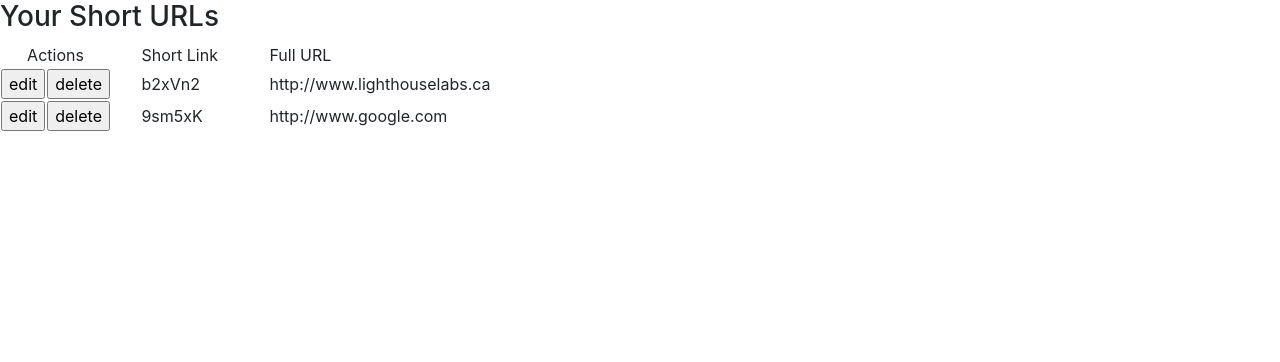
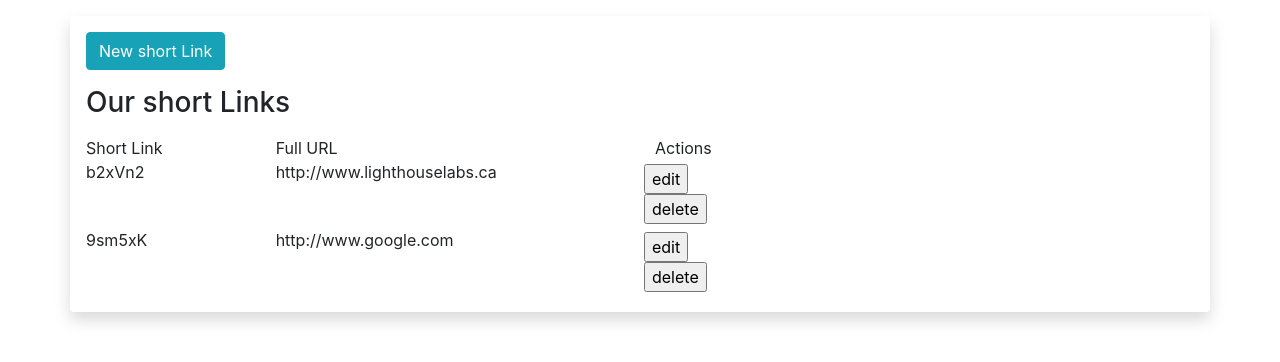
Before and after one commit to giovaniv/tinyApp, a Node server app: page /urls in a window 1280 px wide. Shown: the top 362 px of the page. Run offline with Node 20, Linux system fonts and the light colour scheme.

Commit message:
added bootstrap style in pages

```diff
--- a/views/partials/_footer.ejs
+++ b/views/partials/_footer.ejs
@@ -1,2 +1,3 @@
+</div>
 </body>
 </html>
--- a/views/partials/_header.ejs
+++ b/views/partials/_header.ejs
@@ -7,3 +7,5 @@
   <link rel="stylesheet" href="https://stackpath.bootstrapcdn.com/bootstrap/4.1.1/css/bootstrap.min.css" integrity="sha384-WskhaSGFgHYWDcbwN70/dfYBj47jz9qbsMId/iRN3ewGhXQFZCSftd1LZCfmhktB" crossorigin="anonymous">
 </head>
 <body>
+  <p>
+  <div class="container shadow p-3 mb-5 bg-blue rounded">
--- a/views/urls_index.ejs
+++ b/views/urls_index.ejs
@@ -1,33 +1,31 @@
 <% include partials/_header.ejs %>
 
-<h3>Your Short URLs</h3>
-<table width="100%" border=0>
+<p><a class="btn btn-info" href="http://localhost:8080/urls/new" role="button">New short Link</a><p>
 
-<tr>
-  <td colspan=2 align=center>Actions</td>
-  <td>&nbsp;</td>
-  <td width="10%">Short Link</td>
-  <td>Full URL</td>
-</tr>
+<h3>Our short Links</h3><p>
+
+<div class="row">
+  <div class="col-sm-2">Short Link</div>
+  <div class="col-sm-4">Full URL</div>
+  <div class="col-sm-2">Actions</div>
+</div>
 
 <% for (item in urls) { %>
-<tr>
-<td width="1%">
+  <div class="row">
+    <div class="col-sm-2"><%= item %></div>
+    <div class="col-sm-4"><%= urls[item] %></div>
+    <div class="col-sm-2 p-1">
+
       <form method=get action="/urls/<%= item %>">
         <input type=submit value=edit>
         </form>
-</td>
-<td width="1%">
+
       <form method=post action="/urls/<%= item %>/delete">
       <input type=submit value=delete>
       </form>
-</td>
-<td>&nbsp;</td>
-<td><%= item %></td>
-<td><%= urls[item] %></td>
-</tr>
+
+    </div>
+  </div>
 <% } %>
 
-</table>
-
 <% include partials/_footer.ejs %>
```
Also changed, not shown: views/urls_new.ejs (+11 -4 lines). Lines whose indentation alone changed are shown as unchanged.
